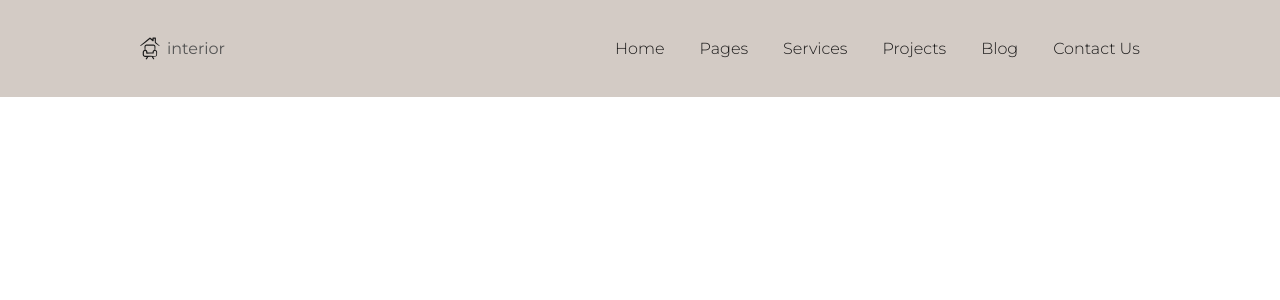
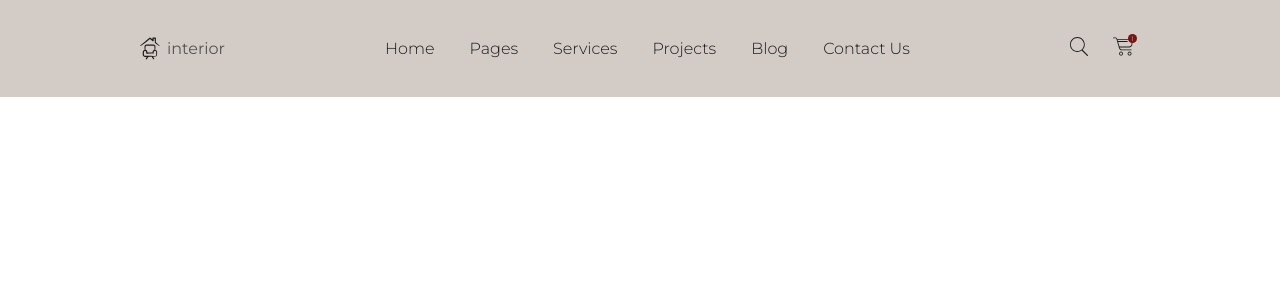
Before and after one commit to ZubalYana/React-practice, a React (Vite) app: page / in a window 1280 px wide. Shown: the top 300 px of the page. Built offline with nearby package versions, Linux system fonts and the light colour scheme.

Commit message:
create icons and complete the header

```diff
--- a/src/components/Header/Header.css
+++ b/src/components/Header/Header.css
@@ -17,3 +17,29 @@ ul{
     font-size: 16px;
     font-weight: 300;
 }
+.icons{
+    width: 70px;
+    display: flex;
+    justify-content: space-between;
+}
+.cartIconCon{
+    position: relative;
+}
+svg{
+    cursor: pointer;
+}
+.list{
+    width: 9px;
+    height: 9px;
+    background-color: #781414;
+    color: #fff;
+    display: flex;
+    justify-content: center;
+    align-items: center;
+    font-size: 6px;
+    font-weight: 300;
+    border-radius: 50%;
+    position: absolute;
+    top: -3px;
+    right: 3px;
+}
--- a/src/components/Header/Header.jsx
+++ b/src/components/Header/Header.jsx
@@ -12,6 +12,21 @@ export default function Header({children}){
                 <li>Blog</li>
                 <li>Contact Us</li>
             </ul>
+            <div className="icons">
+            <svg width="18" height="19" viewBox="0 0 18 19" fill="none" xmlns="http://www.w3.org/2000/svg">
+<path d="M11.67 13.5016C10.4619 14.368 8.98436 14.8782 7.38765 14.8782C3.30786 14.8782 -0.00012207 11.5473 -0.00012207 7.43912C-0.00012207 3.33097 3.30786 0 7.38765 0C11.4674 0 14.7754 3.33097 14.7754 7.43912C14.7754 9.49326 13.9489 11.3531 12.6113 12.6993L17.8237 17.9479C18.0627 18.1886 18.0567 18.5746 17.8167 18.816C17.5752 19.0593 17.1908 19.061 16.9546 18.8231L11.6692 13.5009L11.67 13.5016ZM7.38765 14.003C10.9876 14.003 13.9063 11.0641 13.9063 7.43912C13.9063 3.81413 10.9876 0.87519 7.38765 0.87519C3.78768 0.87519 0.869028 3.81413 0.869028 7.43912C0.869028 11.0641 3.78768 14.003 7.38765 14.003Z" fill="#1B1A1A"/>
+            </svg>
+            <div className="cartIconCon">
+            <svg width="20" height="19" viewBox="0 0 20 19" fill="none" xmlns="http://www.w3.org/2000/svg">
+<path d="M18.9718 2.22577H4.36918L4.30984 2.01751H4.3097C4.18037 1.5689 3.90895 1.17441 3.5363 0.893044C3.16365 0.611818 2.70995 0.458937 2.24303 0.45752H0.423919C0.189683 0.45752 -0.00012207 0.647324 -0.00012207 0.88156C-0.00012207 1.11565 0.189683 1.30546 0.423919 1.30546H2.24303C2.52567 1.30645 2.80037 1.39887 3.02609 1.56922C3.25167 1.73957 3.41594 1.97836 3.49429 2.24991L6.06325 11.2642C6.23303 11.8526 6.58908 12.3703 7.07799 12.7392C7.5669 13.1082 8.1623 13.3086 8.77474 13.3105H18.1314C18.3656 13.3105 18.5554 13.1207 18.5554 12.8864C18.5554 12.6523 18.3656 12.4625 18.1314 12.4625H8.77474C8.34644 12.4613 7.93022 12.321 7.58835 12.0631C7.2465 11.805 6.99764 11.4431 6.87895 11.0316L6.70731 10.4295H16.0004C16.9007 10.4285 17.7637 10.0704 18.4002 9.43382C19.0367 8.79725 19.3947 7.93426 19.3957 7.0341V2.64978C19.3957 2.41569 19.2059 2.22589 18.9718 2.22589L18.9718 2.22577ZM18.5478 7.0342C18.5471 7.70951 18.2784 8.35699 17.8009 8.83456C17.3234 9.31228 16.6759 9.58085 16.0004 9.58172H6.46569L5.13211 4.90266H14.2962C14.5304 4.90266 14.7202 4.71286 14.7202 4.47862C14.7202 4.24452 14.5304 4.05472 14.2962 4.05472H4.89044L4.61077 3.07378H18.548L18.5478 7.0342Z" fill="#1B1A1A"/>
+<path d="M8.047 14.6238C7.52062 14.6238 7.01564 14.8328 6.64343 15.205C6.27121 15.5772 6.0621 16.082 6.06195 16.6084C6.06195 17.1348 6.27092 17.6396 6.64313 18.0119C7.01535 18.3841 7.52018 18.5933 8.04656 18.5933C8.57294 18.5933 9.07777 18.3844 9.44999 18.0121C9.82235 17.6399 10.0315 17.1351 10.0315 16.6087C10.0309 16.0826 9.82165 15.5781 9.44955 15.206C9.07763 14.8339 8.57309 14.6245 8.04696 14.6238L8.047 14.6238ZM8.047 17.7454C7.74547 17.7454 7.45629 17.6258 7.24307 17.4125C7.02985 17.1993 6.91003 16.9101 6.91003 16.6086C6.90989 16.3071 7.0297 16.0179 7.24293 15.8048C7.45616 15.5916 7.74533 15.4718 8.04686 15.4718C8.34839 15.4718 8.63756 15.5916 8.85064 15.8048C9.06386 16.018 9.18354 16.3072 9.18354 16.6087C9.18325 16.9101 9.0633 17.199 8.85021 17.4121C8.63713 17.6252 8.34825 17.745 8.04698 17.7454L8.047 17.7454Z" fill="#1B1A1A"/>
+<path d="M16.5707 14.6238C16.0443 14.6238 15.5395 14.8328 15.1673 15.205C14.7949 15.5771 14.5858 16.0819 14.5858 16.6083C14.5857 17.1348 14.7948 17.6396 15.167 18.0119C15.5391 18.3841 16.0439 18.5933 16.5703 18.5933C17.0967 18.5933 17.6016 18.3844 17.9739 18.0121C18.3461 17.6399 18.5552 17.1351 18.5553 16.6087C18.5548 16.0826 18.3454 15.5781 17.9734 15.206C17.6013 14.8339 17.097 14.6245 16.5707 14.6238L16.5707 14.6238ZM16.5707 17.7454C16.2692 17.7454 15.98 17.6258 15.7668 17.4125C15.5536 17.1993 15.4337 16.9101 15.4337 16.6086C15.4337 16.3071 15.5536 16.0179 15.7667 15.8048C15.9799 15.5916 16.269 15.4718 16.5706 15.4718C16.8721 15.4718 17.1613 15.5916 17.3745 15.8048C17.5876 16.018 17.7074 16.3072 17.7073 16.6087C17.707 16.9101 17.5872 17.199 17.3741 17.4121C17.161 17.6252 16.8721 17.745 16.5707 17.7454L16.5707 17.7454Z" fill="#1B1A1A"/>
+<path d="M15.9852 4.78089C16.065 4.85812 16.1712 4.90198 16.2821 4.90369C16.339 4.90355 16.3952 4.89205 16.4475 4.8699C16.4981 4.84932 16.5441 4.81908 16.5832 4.78089C16.6232 4.74086 16.6549 4.6933 16.6766 4.64106C16.7452 4.48249 16.7078 4.29808 16.5832 4.17868C16.5444 4.13921 16.4983 4.10756 16.4476 4.08555C16.289 4.01812 16.1053 4.05503 15.9852 4.17868C15.8607 4.29821 15.8235 4.48262 15.8921 4.64106C15.9135 4.6933 15.9452 4.74086 15.9852 4.78089L15.9852 4.78089Z" fill="#1B1A1A"/>
+            </svg>
+            <div className="list">1</div>
+            </div>
+
+            </div>
         </div>
     )
 }
```
